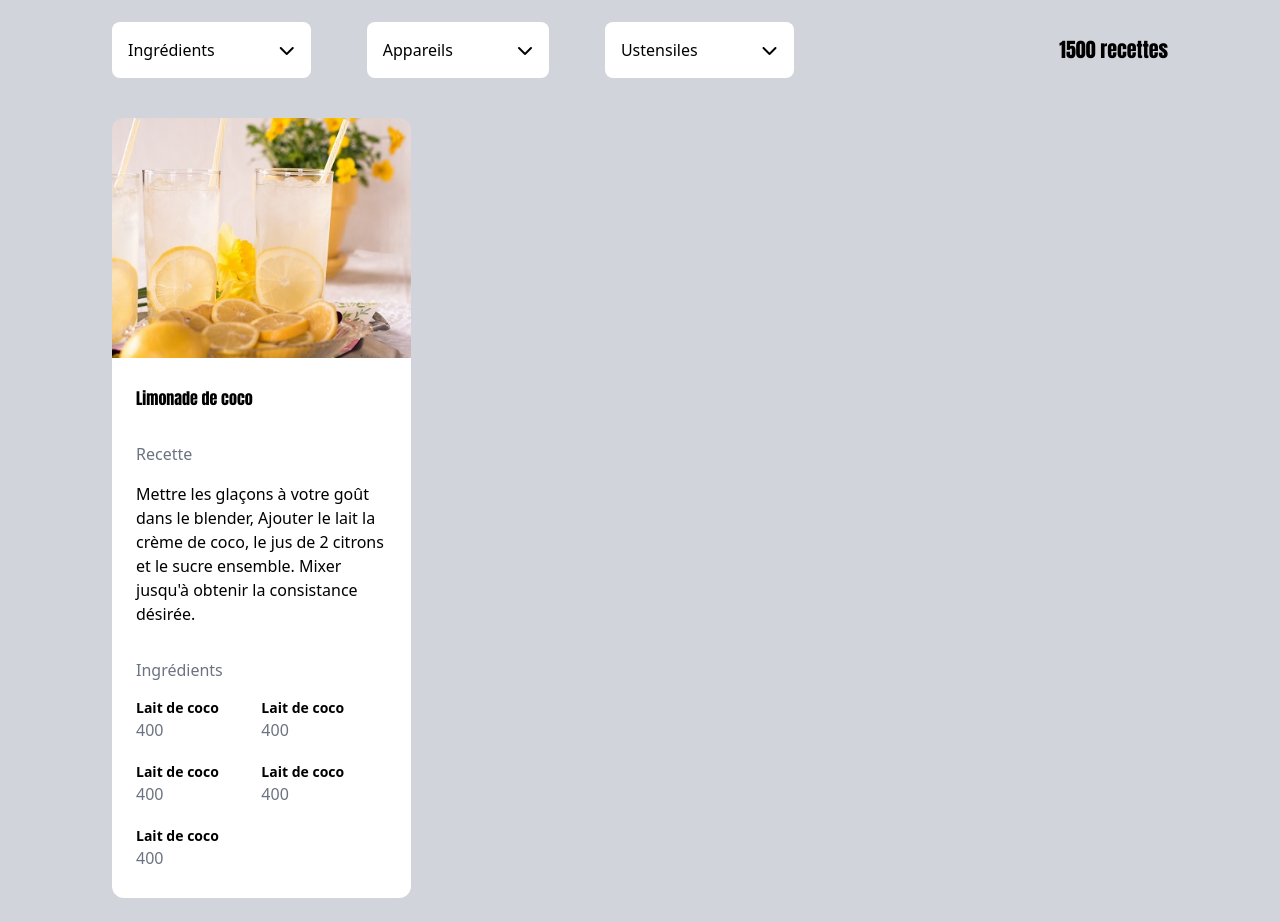
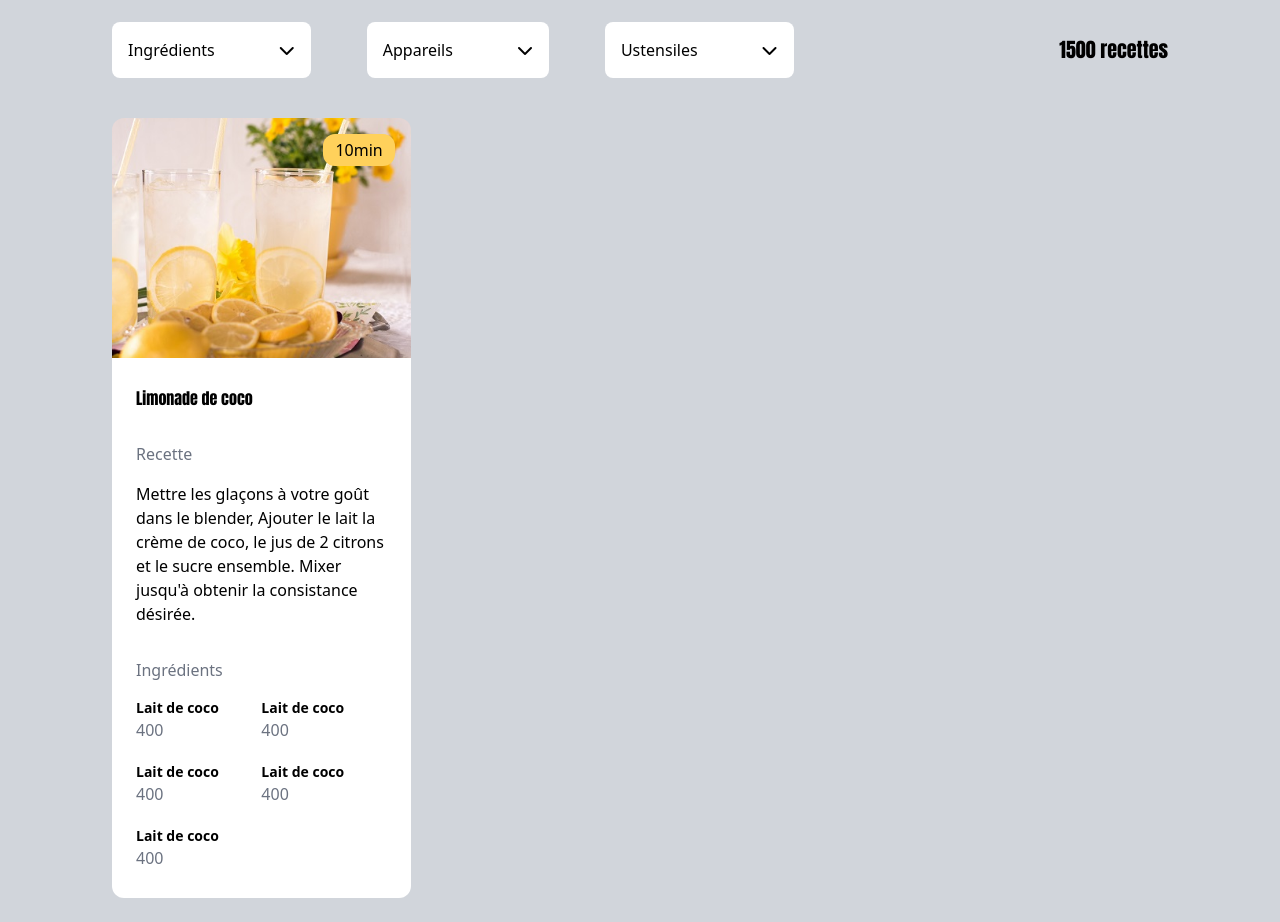
Before and after one commit to Karlito14/projet7LesPetitsPlats, a website: page index.html in a window 1280 px wide. Shown: the part 665-1587 px from the top of the page. Drawn offline with Linux system fonts and the light colour scheme.

Commit message:
intégration temps de preparation

```diff
--- a/index.html
+++ b/index.html
@@ -76,7 +76,8 @@
           >
         </div>
         <section class="grid gap-20 grid-cols-3 mt-10">
-          <article class="shadow-article">
+          <article class="shadow-article relative">
+            <mark class="absolute px-3 py-1 top-4 right-4 bg-yellow rounded-xl">10min</mark>
             <img
               src="./assets/recettes/Recette01.jpg"
               alt="image recettes"
--- a/tailwind.config.js
+++ b/tailwind.config.js
@@ -16,6 +16,9 @@ module.exports = {
             boxShadow: {
                 article: '0 0 4px 34px 30px rgba(0, 0, 0, 0.2)',
             },
+            backgroundColor: {
+                yellow: '#FFD15B',
+            },
         },
     },
     plugins: [],
```
Also changed, not shown: styles/output.css.
